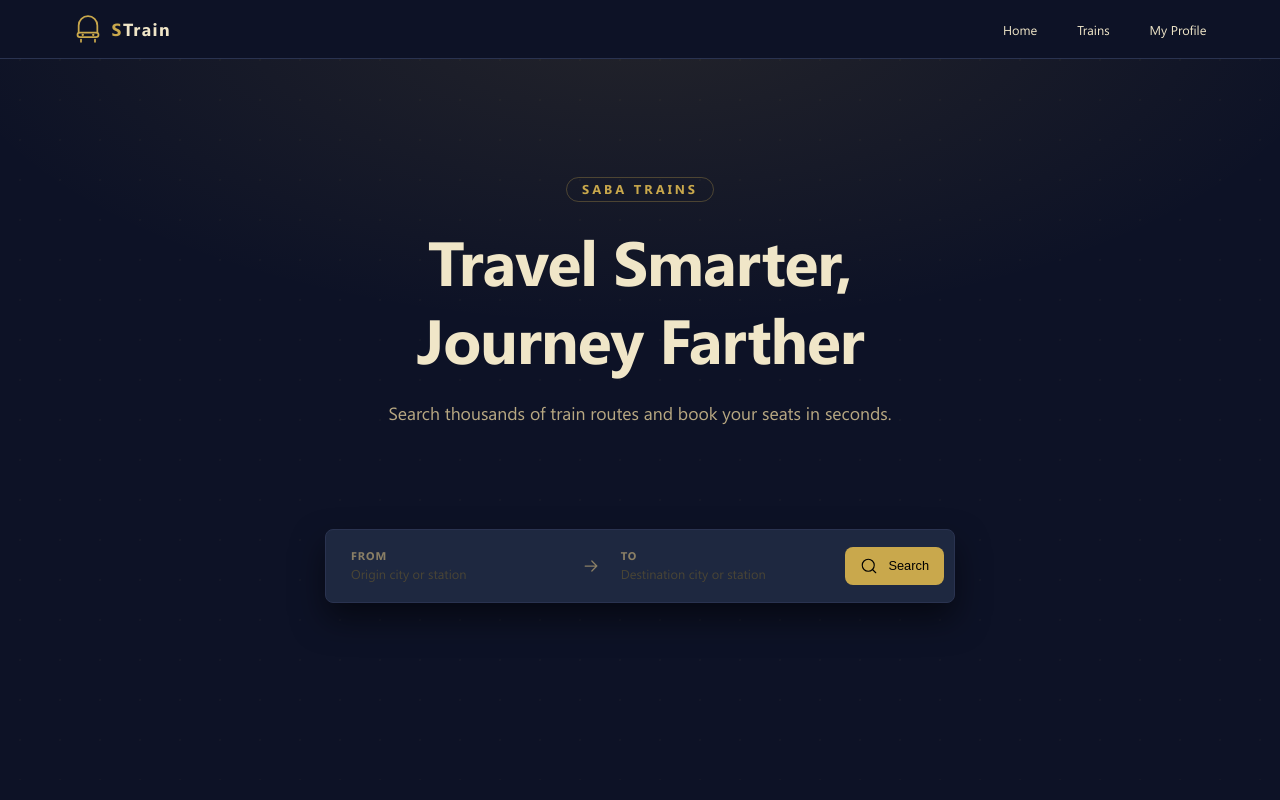
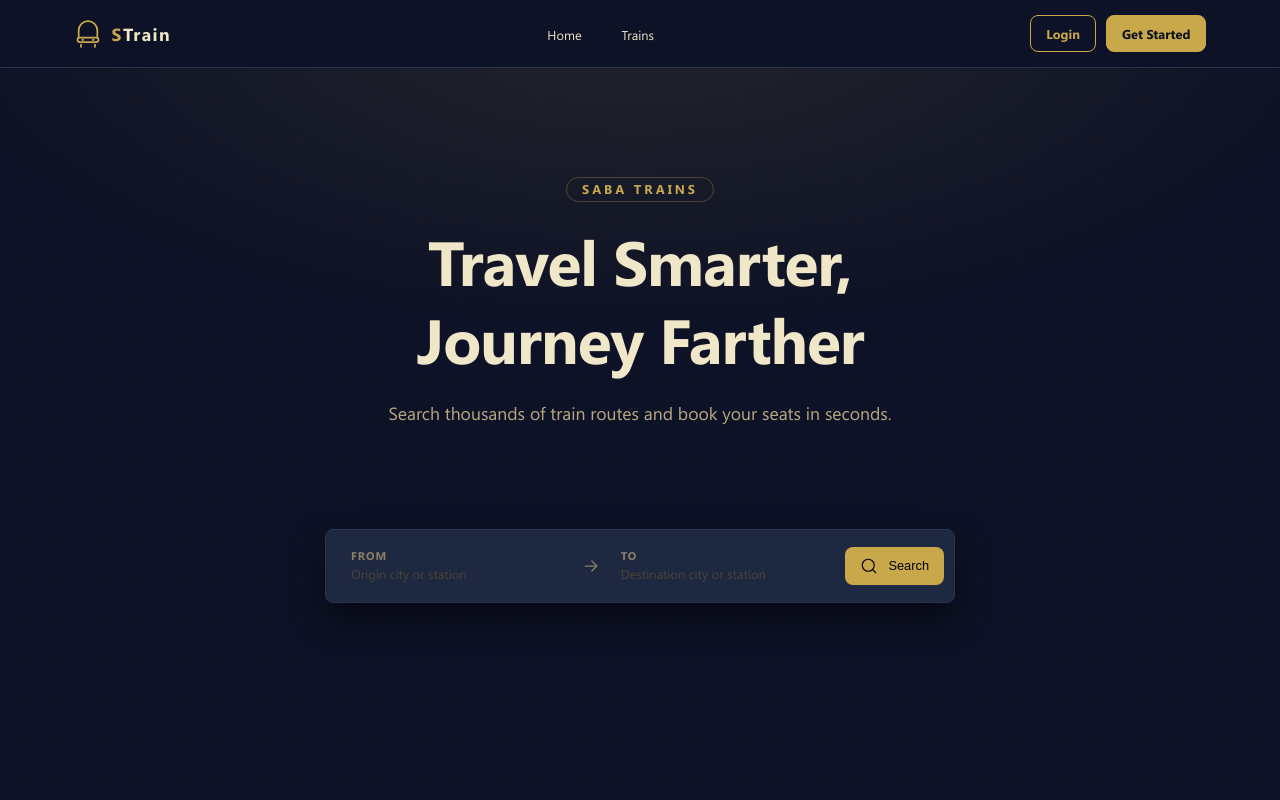
Before and after one commit to saba-crypto/STrain, an Angular app: page / in a window 1280 px wide. Shown: the top 800 px of the page. Built offline with nearby package versions, Linux system fonts and the light colour scheme.

Commit message:
feat(header): add authentication logic inside of a header component to render different content when user is not authenticated
description: add login button when user in not authenticated, connect login button to login page component using routerLink

```diff
--- a/src/app/layout/header/header.html
+++ b/src/app/layout/header/header.html
@@ -44,14 +44,30 @@
         </div>
       </a>
     </div>
+    <div class="header-center">
+      @if (!isAuthenticated()) {
+      <ul class="nav-list">
+        <li class="list-item"><a routerLink="/">Home</a></li>
+        <li class="list-item"><a routerLink="/trains">Trains</a></li>
+      </ul>
+      }
+    </div>
 
     <div class="header-right">
       <nav>
+        @if (isAuthenticated()) {
         <ul class="nav-list">
           <li class="list-item"><a routerLink="/">Home</a></li>
           <li class="list-item"><a routerLink="/trains">Trains</a></li>
+
           <li class="list-item"><a>My Profile</a></li>
         </ul>
+        } @else {
+        <div class="auth-actions">
+          <button routerLink="/login" class="login-button" type="button">Login</button>
+          <button routerLink="/login" class="get-started-button" type="button">Get Started</button>
+        </div>
+        }
       </nav>
       <button class="menu-toggle" type="button" aria-label="Open navigation menu">
         <svg width="20" height="20" viewBox="0 0 24 24" fill="none" aria-hidden="true">
--- a/src/app/layout/header/header.scss
+++ b/src/app/layout/header/header.scss
@@ -31,18 +31,8 @@ header {
     font-weight: 700;
     letter-spacing: 0.08em;
   }
-
-  .header-logo-name-suffix {
-    color: $secondary-font-clr;
-  }
-
-  .header-right {
-    @include flexbox(row, center, center, 30px);
-
-    .nav-list {
-      @include flexbox(row, center, center, min(40px));
-    }
-
+  .nav-list {
+    @include flexbox(row, center, center, min(40px));
     a {
       color: $secondary-font-clr;
       font-size: $font-sizeXS;
@@ -54,6 +44,92 @@ header {
       &:hover {
         color: $accent-clr;
         transform: translateY(-1px);
+      }
+    }
+  }
+
+  .header-logo-name-suffix {
+    color: $secondary-font-clr;
+  }
+
+  .header-right {
+    @include flexbox(row, center, center, 30px);
+    nav {
+      @include flexbox(row, center, center, 20px);
+    }
+
+    .auth-actions {
+      @include flexbox(row, center, center, 10px);
+    }
+
+    .login-button {
+      padding: $paddingS $paddingM;
+      color: $accent-clr;
+      font-size: $font-sizeXS;
+      font-weight: 600;
+      font-family: inherit;
+      line-height: 1.2;
+      background-color: transparent;
+      border: 1px solid $accent-clr;
+      border-radius: $radiusM;
+      cursor: pointer;
+      transition:
+        background-color 0.25s,
+        border-color 0.25s,
+        box-shadow 0.25s,
+        transform 0.25s;
+
+      &:hover {
+        color: $tertiary-font-clr;
+        background-color: $accent-clr-hover;
+        border-color: $accent-clr-hover;
+        box-shadow: $shadow-button-hover;
+        transform: translateY(-1px);
+      }
+
+      &:focus-visible {
+        outline: 2px solid $accent-clr-hover;
+        outline-offset: 3px;
+      }
+
+      &:active {
+        transform: translateY(0);
+        box-shadow: none;
+      }
+    }
+
+    .get-started-button {
+      padding: $paddingS $paddingM;
+      color: $tertiary-font-clr;
+      font-size: $font-sizeXS;
+      font-weight: 600;
+      font-family: inherit;
+      line-height: 1.2;
+      background-color: $accent-clr;
+      border: 1px solid $accent-clr;
+      border-radius: $radiusM;
+      cursor: pointer;
+      transition:
+        background-color 0.25s,
+        border-color 0.25s,
+        box-shadow 0.25s,
+        transform 0.25s;
+
+      &:hover {
+        background-color: $accent-clr-hover;
+        border-color: $accent-clr-hover;
+        box-shadow: $shadow-button-hover;
+        transform: translateY(-1px);
+      }
+
+      &:focus-visible {
+        outline: 2px solid $accent-clr-hover;
+        outline-offset: 3px;
+      }
+
+      &:active {
+        transform: translateY(0);
+        box-shadow: none;
       }
     }
   }
@@ -84,7 +160,8 @@ header {
     width: min(100% - 2rem, 70.8rem);
 
     .header-right {
-      .nav-list {
+      .nav-list,
+      .auth-actions {
         display: none;
       }
 
--- a/src/app/layout/header/header.ts
+++ b/src/app/layout/header/header.ts
@@ -1,5 +1,7 @@
-import { Component, ChangeDetectionStrategy } from '@angular/core';
+import { Component, ChangeDetectionStrategy, inject } from '@angular/core';
 import { RouterLink } from '@angular/router';
+import { AuthService } from '../../core/services/auth.service';
+import is from '@angular/common/locales/is';
 
 @Component({
   selector: 'app-header',
@@ -8,4 +10,10 @@ import { RouterLink } from '@angular/router';
   changeDetection: ChangeDetectionStrategy.Eager,
   styleUrl: './header.scss',
 })
-export class Header {}
+export class Header {
+  public authService = inject(AuthService);
+  public isAuthenticated = this.authService.isAuthenticated;
+  ngOnInit() {
+    console.log(this.isAuthenticated);
+  }
+}
```
